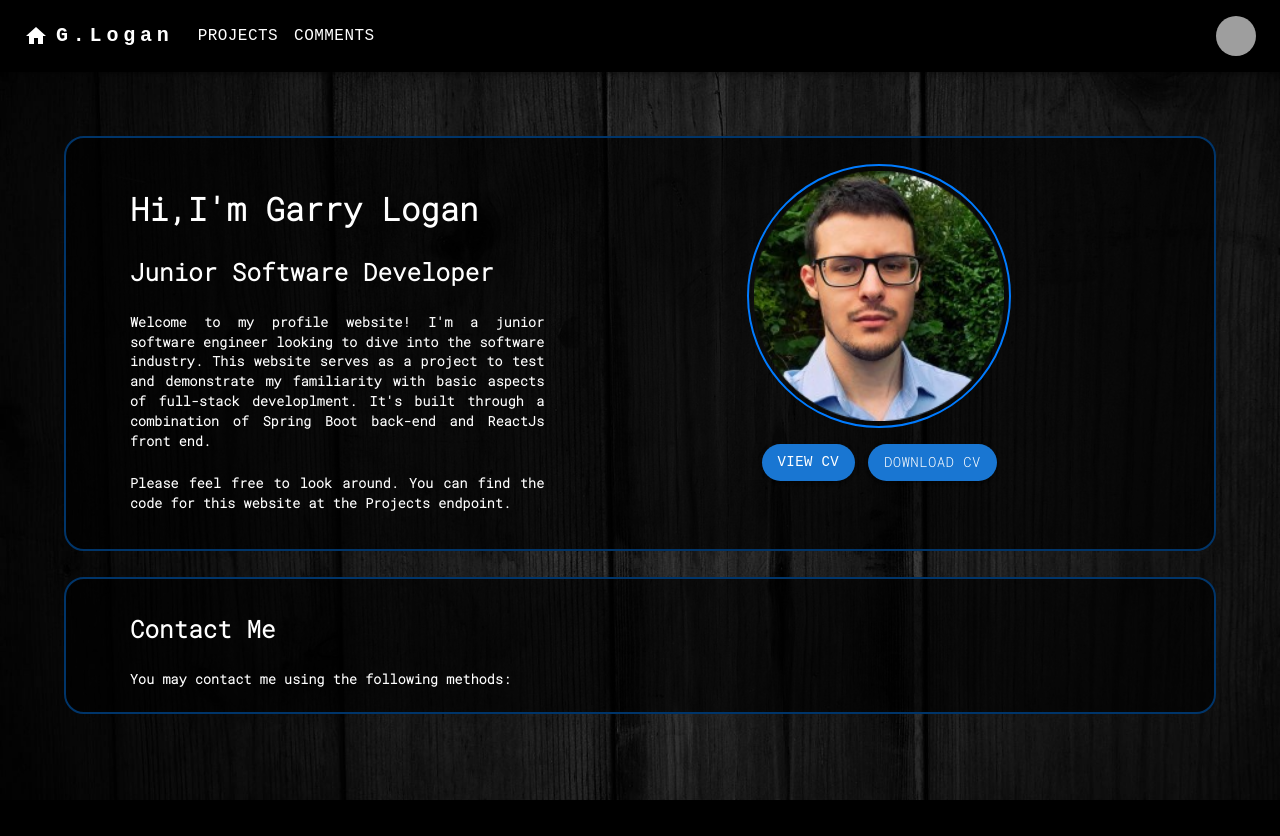
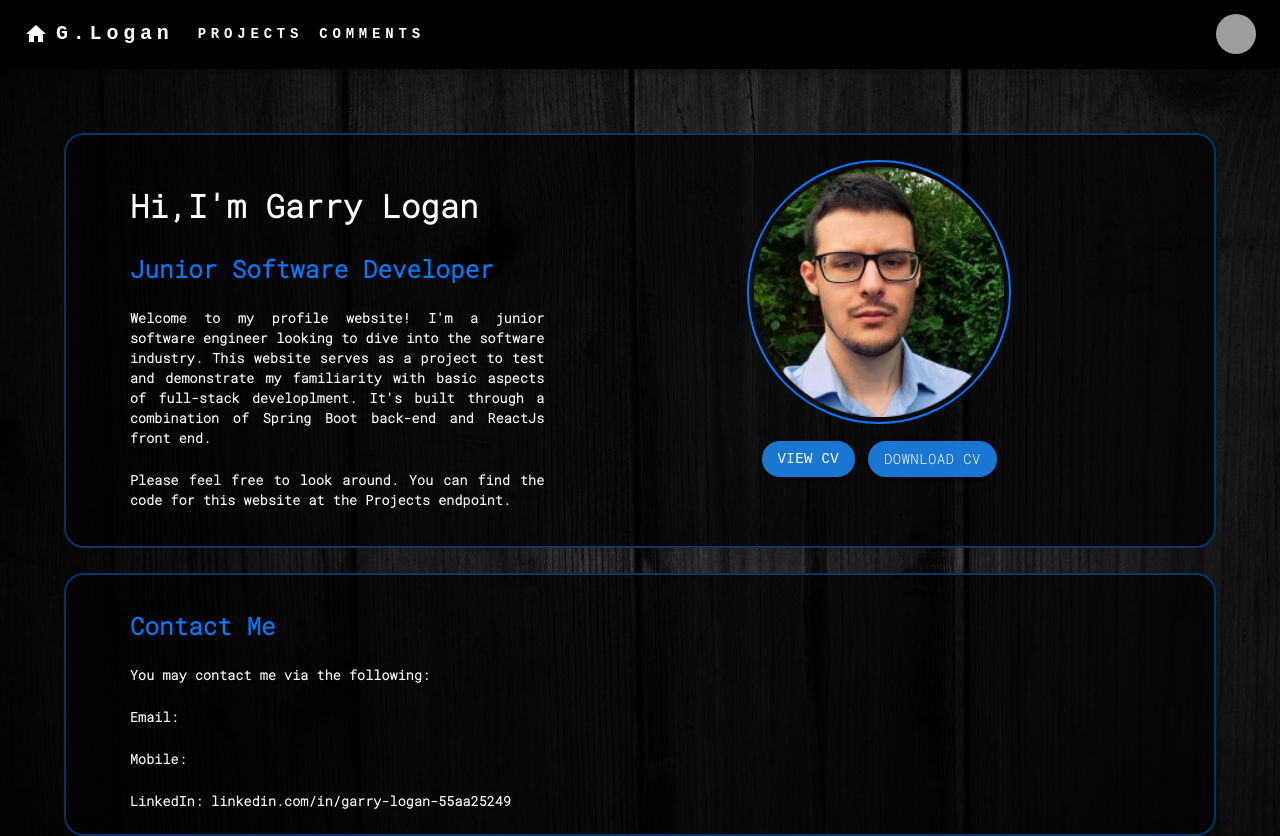
Before and after one commit to ogrruz/profile-website-frontend, a React (Create React App) app in the folder frontend/: page / in a window 1280 px wide. Before the commit the page ends 800 px from the top, so only its background shows below. Built offline with nearby package versions, Linux system fonts and the light colour scheme; grey boxes are pictures that could not be loaded.

Commit message:
completed first version of front page, fixed navbar button font styling, added correct routing to navbar buttons

```diff
--- a/frontend/src/components/Main.js
+++ b/frontend/src/components/Main.js
@@ -31,6 +31,11 @@ function handleViewCV() {
 }
 
 function Main(){
+
+  const email = process.env.REACT_APP_EMAIL;
+  const phone = process.env.REACT_APP_PHONE;
+  const linkedin = process.env.REACT_APP_LINKEDIN;
+
     return (
       <Container>
         <div className="Grid_background">
@@ -40,10 +45,10 @@ function Main(){
                 <h1 >
                   Hi,I'm Garry Logan
                 </h1>
-                <h2 >
+                <h2 style={{color: '#007bff'}}>
                   Junior Software Developer
                 </h2>
-                <h5 >
+                <h5>
                   Welcome to my profile website! I'm a junior software engineer looking to dive into the software industry.
                   This website serves as a project to test and demonstrate my familiarity with basic aspects of full-stack developlment.
                   It's built through a combination of Spring Boot back-end and ReactJs front end.
@@ -77,12 +82,22 @@ function Main(){
         <div className="Grid_background">
           <Grid xs={5} className='' color={"white"} paddingLeft={'5vmax'}>
           < Typography className="Main_welcome_text_2" color={"white"}>
-            <h2>
+            <h2 style={{color: '#007bff'}}>
               Contact Me
             </h2>
             <h5>
-              You may contact me using the following methods:
+              You may contact me via the following:
             </h5>
+            <h5>
+              Email: {email}
+            </h5>
+            <h5>
+              Mobile: {phone}
+            </h5>
+            <h5>
+              LinkedIn: <a href={linkedin}>linkedin.com/in/garry-logan-55aa25249</a>
+            </h5>
+
           </Typography>
           </Grid>
 
--- a/frontend/src/components/NavBar.js
+++ b/frontend/src/components/NavBar.js
@@ -36,6 +36,8 @@ function ResponsiveAppBar() {
   const handleCloseUserMenu = () => {
     setAnchorElUser(null);
   };
+
+  let url = "";
 
   return (
     <AppBar position="static" style={{background: 'black'}}>
@@ -126,7 +128,12 @@ function ResponsiveAppBar() {
               <Button
                 key={page}
                 onClick={handleCloseNavMenu}
-                sx={{ my: 2, color: 'white', display: 'block', fontFamily: 'monospace', fontSize: "16px"}}
+                sx={{ my: 2, color: 'white', display: 'block', fontFamily: 'monospace',
+                fontWeight: 700,
+                letterSpacing: '.3rem',
+                color: 'inherit',
+                textDecoration: 'none'}}
+                href={`/${page}`}
               >
                 {page}
               </Button>
--- a/frontend/src/components/styling/navbar.css
+++ b/frontend/src/components/styling/navbar.css
@@ -15,7 +15,6 @@
     flex-direction: row;
     align-items:flex-end;
     justify-content: center;
-    font-family: monospace;
     font-size: 1vmin;
     color: white;
 
```
